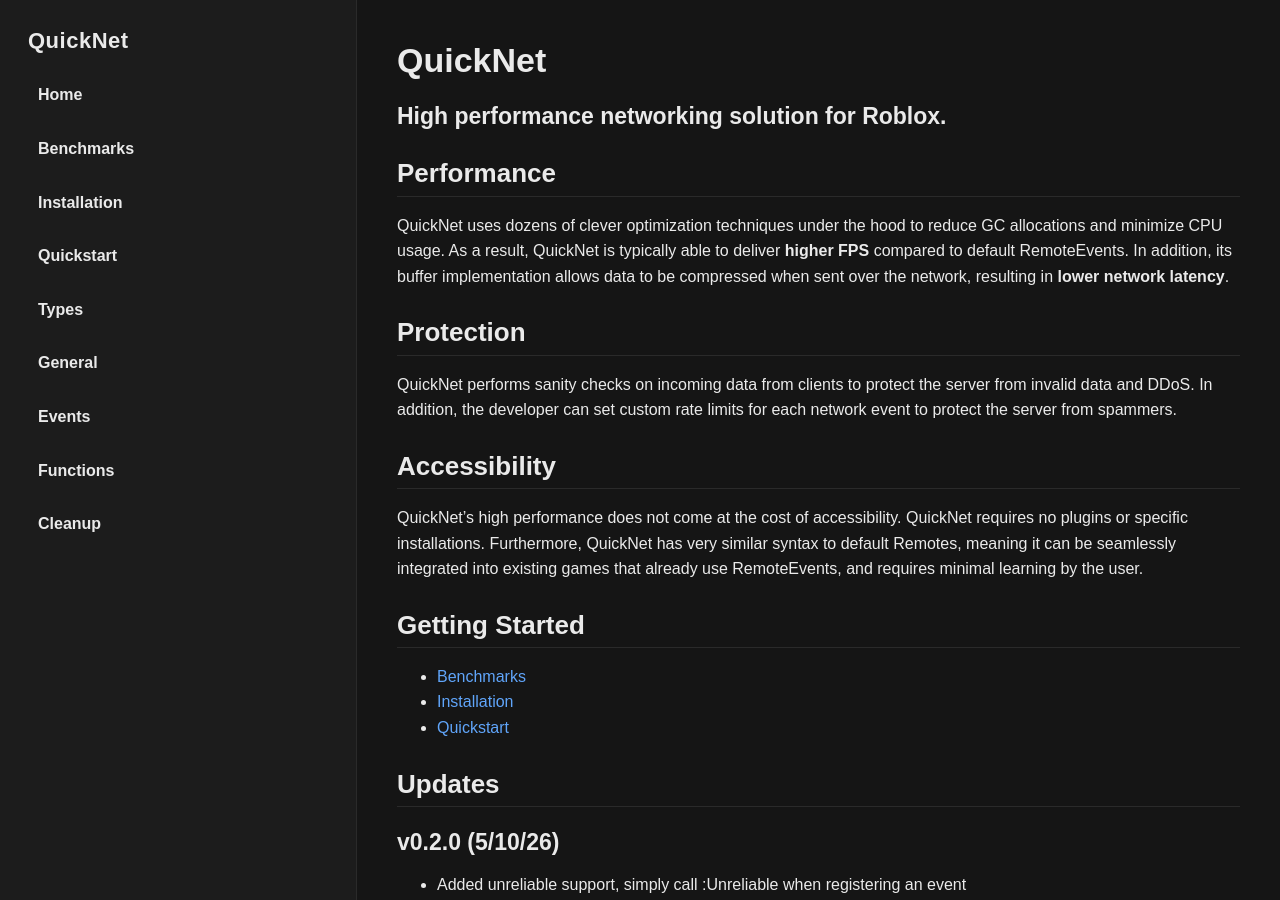
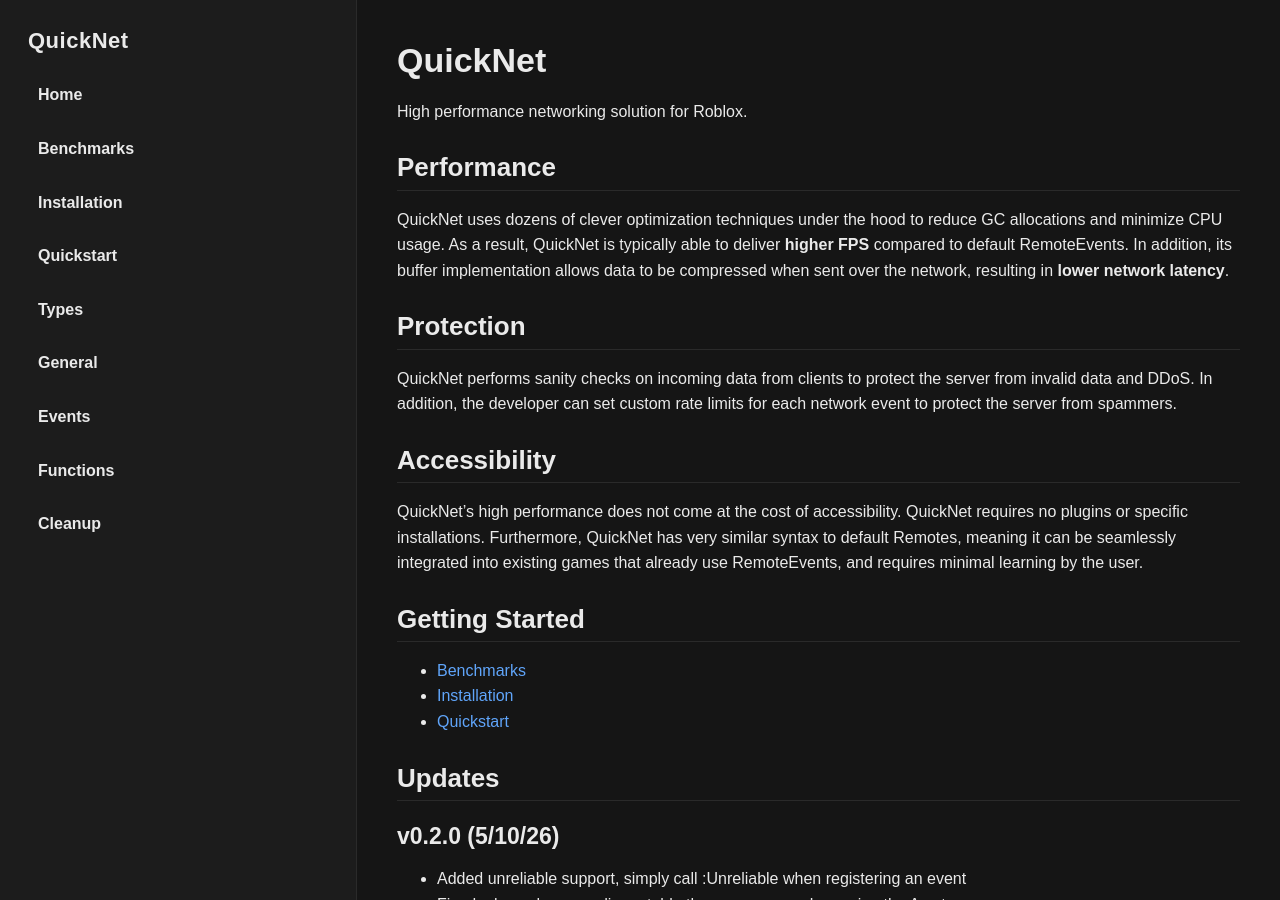
Before and after one commit to breadboardengineer1234/QuickNet, a Jekyll site: the page built from docs/index.md, in a window 1280 px wide and 900 px high. Built offline with Jekyll 4.4.1, drawn with Linux system fonts in a browser that asks for light colours.

```diff
--- a/docs/index.md
+++ b/docs/index.md
@@ -4,7 +4,7 @@ title: Home
 ---
 
 # QuickNet
-### High performance networking solution for Roblox.
+High performance networking solution for Roblox.
 
 ## Performance
 QuickNet uses dozens of clever optimization techniques under the hood to reduce GC allocations and minimize CPU usage. As a result, QuickNet is typically able to deliver **higher FPS** compared to default RemoteEvents. In addition, its buffer implementation allows data to be compressed when sent over the network, resulting in **lower network latency**.
```
